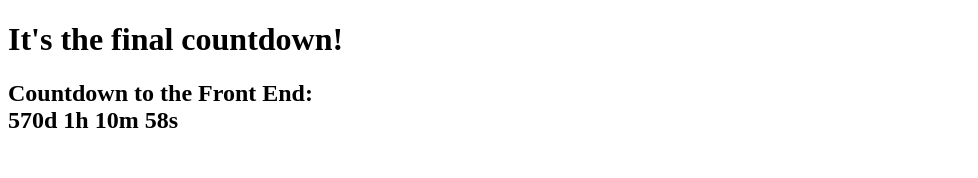
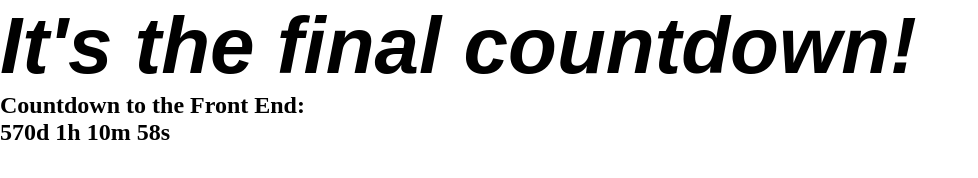
Before and after one commit to issaheim/finalCountdown, a plain HTML site: page index.html in a window 1280 px wide. Shown: the whole page, without its empty margins (0-978 px from the left). Drawn offline with Linux system fonts and the light colour scheme; a web font is replaced by a local one.

Commit message:
styling (WIP)

```diff
--- a/index.html
+++ b/index.html
@@ -5,6 +5,10 @@
   <meta http-equiv="X-UA-Compatible" content="IE=edge">
   <meta name="viewport" content="width=device-width, initial-scale=1.0">
   <title>Final CountDown</title>
+  <link rel="stylesheet" href="style.css">
+  <link rel="stylesheet" href="https://use.typekit.net/bnr1vut.css">
+
+
 </head>
 <body>
 
--- a/script.js
+++ b/script.js
@@ -16,8 +16,8 @@ rootDiv.appendChild(headerText);
 rootDiv.appendChild(countdownDiv);
 
 
+
 // Creating the countdown
-
 function countdown(){
   let countDownDate = new Date("Sep 23, 2022 17:00:00").getTime();
 
--- a/style.css
+++ b/style.css
@@ -0,0 +1,17 @@
+*{
+  margin: 0;
+  padding: 0;
+}
+
+body{
+  width: 100vw;
+  height: 100vh;
+}
+
+h1{
+  font-family: mr-eaves-modern, sans-serif;
+  font-weight: 800;
+  font-style: italic;
+  font-size: 5rem;
+  color: black;
+}
```
